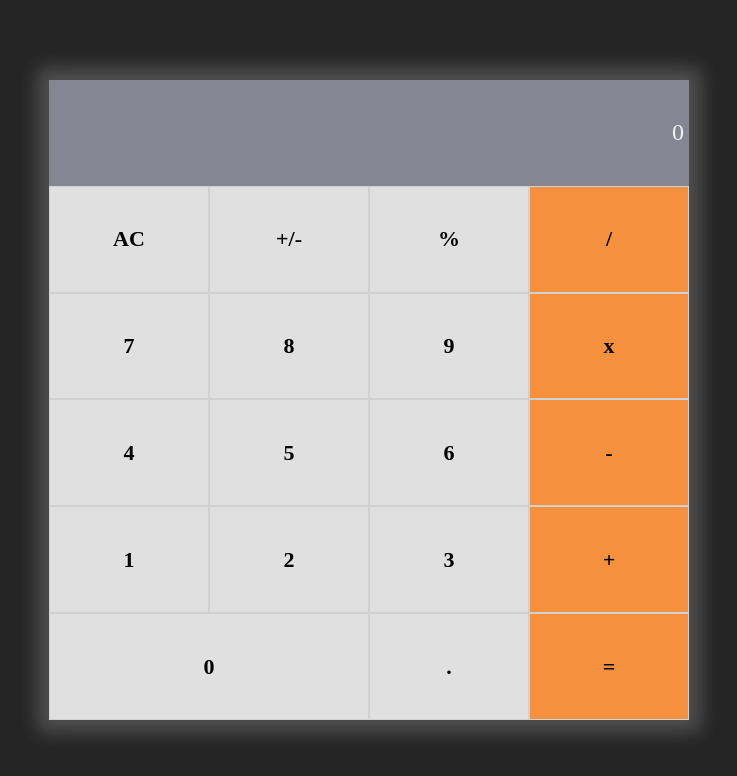
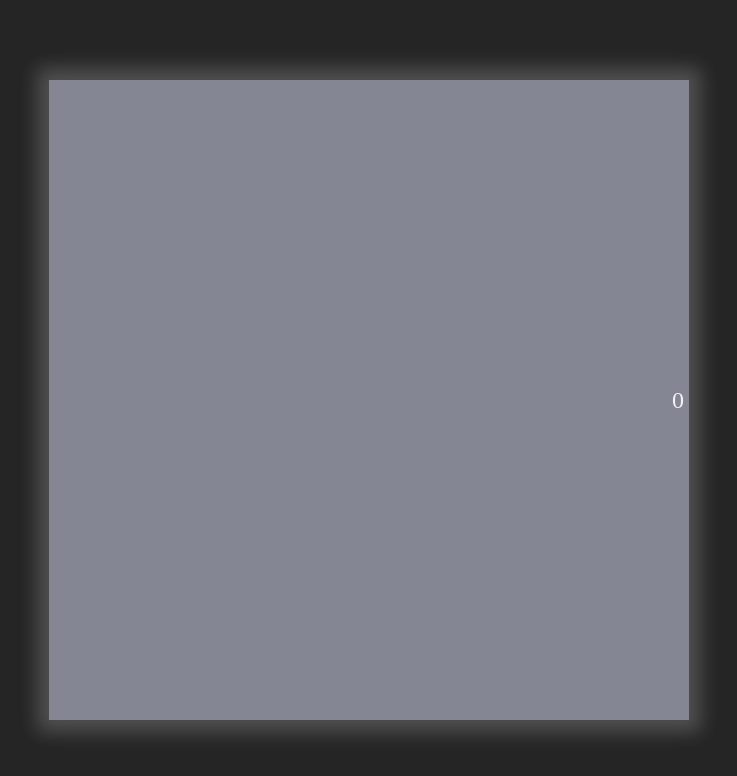
Before and after one commit to fed1k/Math-Magicians, a React (Create React App) app: page / in a window 1280 px wide. Shown: the top 776 px of the page, without its empty margins (271-1008 px from the left). Built offline with nearby package versions, Linux system fonts and the light colour scheme.

Commit message:
Fix linters

```diff
--- a/src/components/Calculator.js
+++ b/src/components/Calculator.js
@@ -16,11 +16,9 @@ class Design extends React.Component {
       <div className="main-container">
         <div className="console">0</div>
         {el.data.map((i) => {
-          return (
-            <span className={el.classname + (count += 1)} key={(count += 1)}>
-              {i}
-            </span>
-          );
+          <span className={el.classname + (count += 1)} key={(count += 1)}>
+            {i}
+          </span>
         })}
       </div>
     );
```
